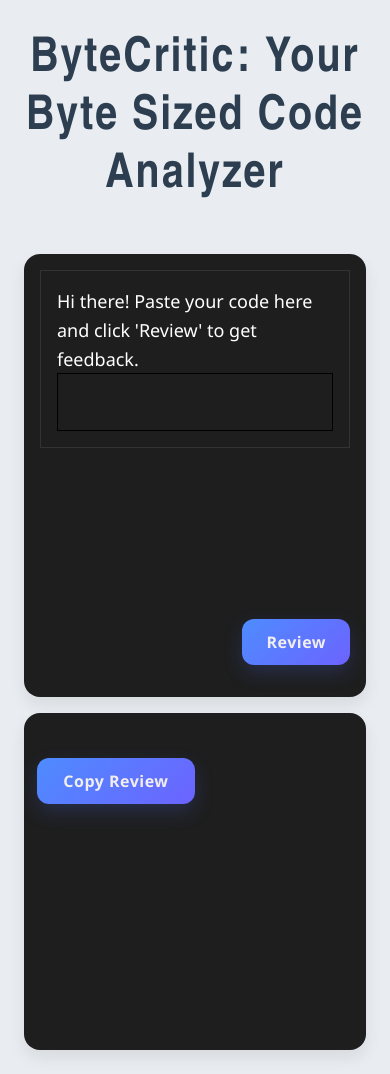
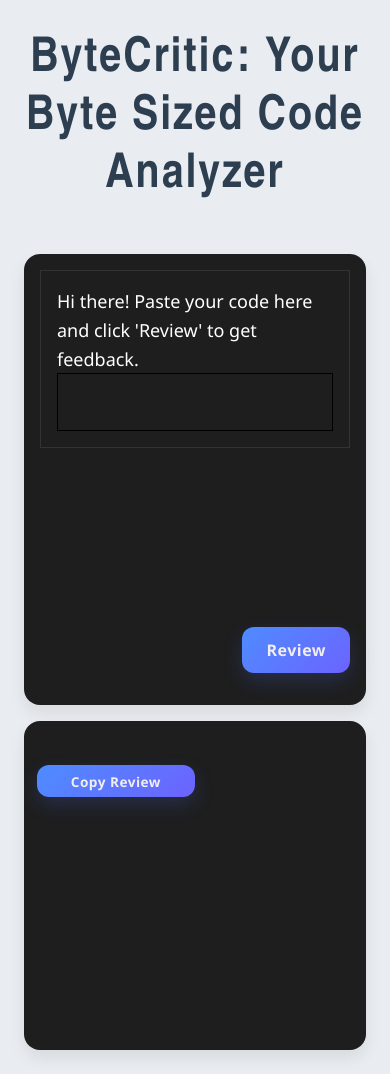
Before and after one commit to DIVYAANSHU-AGRAWAL/ByteCritic-AI-Powered-Code-Analyzer, a React (Vite) app in the folder Frontend/: page / in a window 390 px wide. Built offline with nearby package versions, Linux system fonts and the light colour scheme.

Commit message:
Update App.css

```diff
--- a/Frontend/src/App.css
+++ b/Frontend/src/App.css
@@ -174,10 +174,15 @@
   }
 
   main .right {
-    padding: 1rem;
-    font-size: 0.9rem;
-    line-height: 1.5rem;
+    padding: 1.1rem;
+    font-size: 1.0rem;
+    line-height: 1.6rem;
     word-wrap: break-word; /* Prevents overflow */
+  }
+
+  button{
+    font-size: 0.85rem;
+    padding: 0.4rem 0.8rem;
   }
 }
 
```
